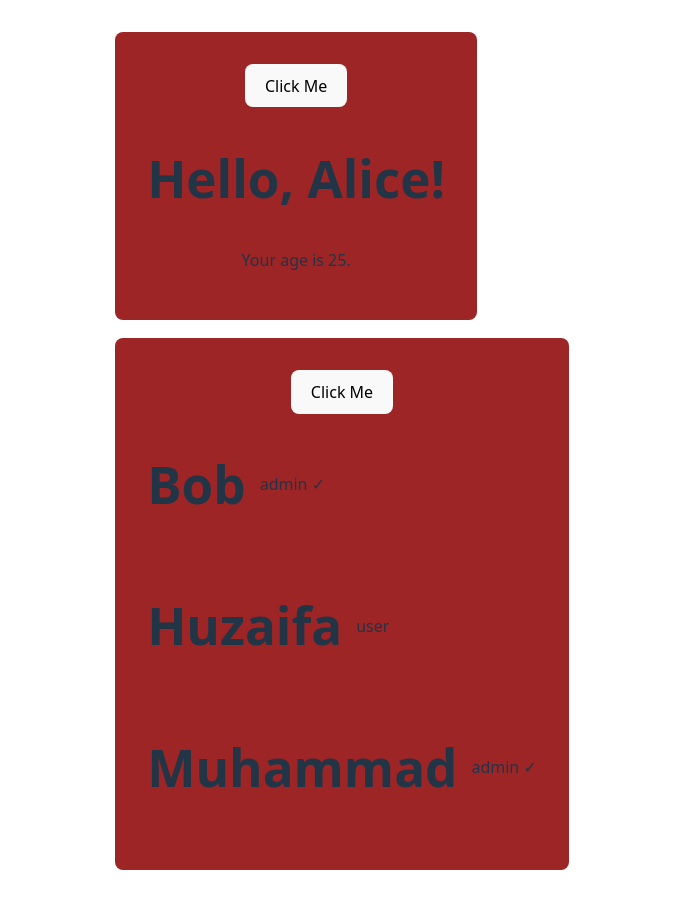
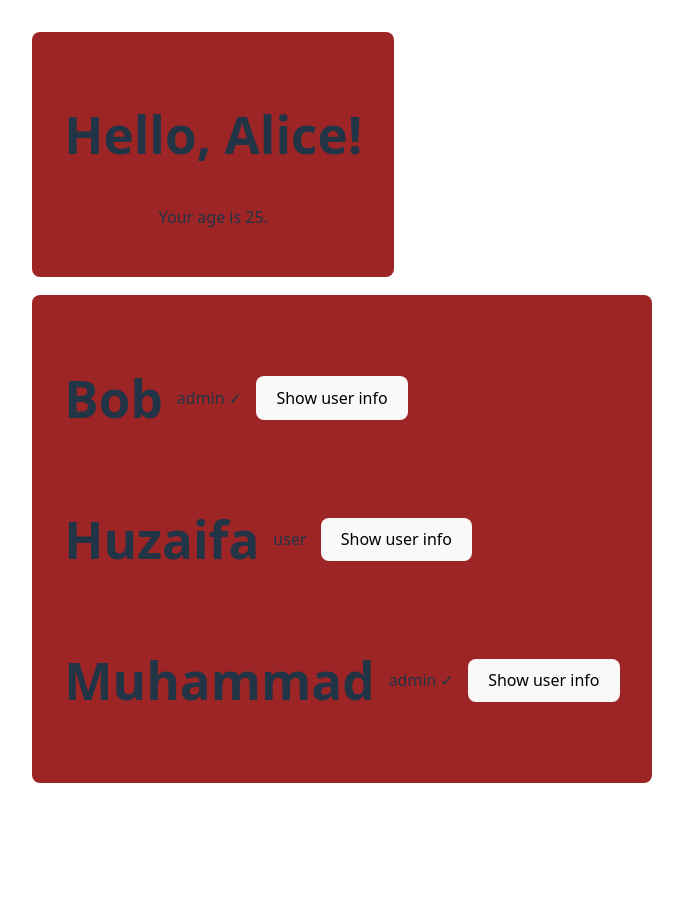
Before and after one commit to Huzaifa-mh/React-19, a React (Vite) app in the folder React19-Practice2/: page / in a window 1280 px wide. Shown: the top 908 px of the page, without its empty margins (298-981 px from the left). After the commit the page ends 833 px from the top, so only its background shows below. Built offline with nearby package versions, Linux system fonts and the light colour scheme.

Commit message:
Refactor Usercard component to add button for greeting user and update button styles

```diff
--- a/React19-Practice2/src/App.tsx
+++ b/React19-Practice2/src/App.tsx
@@ -1,4 +1,4 @@
-import React, { Children } from 'react';
+import React from 'react';
 import './App.css'
 
 //this is one way of passing the props with type annotations
@@ -19,6 +19,11 @@
   verified:boolean
 }
 const Usercard = ({name, role, verified}: UsercardProps) =>{
+
+  const greetUser = (userName: string) =>{
+    alert(`Hello, ${userName}!`);
+  };
+
   return (
     <div style={
       {display: 'flex',
@@ -27,6 +32,10 @@
     }>
       <h1>{name}</h1>
       <p>{role} {verified ? "✓" : ""}</p>
+      <button onClick={(event)=>{
+        greetUser(name);
+        console.log(event.target)
+      }}>Show user info</button>
     </div>
   );
 }
@@ -35,19 +44,18 @@
 const Card = ({ children }: React.PropsWithChildren) =>{
   return (
     <div className='card'>
-      <Button />
       <section>{children}</section>
      </div>
   );
 };
 
 const Button = () =>{
-  // const handleClick = () =>{
-  //   alert("Button Clicked");
-  // };
-  // return <button onClick={handleClick}>Click Me</button>;
+  const handleClick = () =>{
+    alert("Button Clicked");
+  };
+  return <button onClick={handleClick}>Click Me</button>;
 
-  return <button onClick={() => alert("Button Clicked")}>Click Me</button>;
+  // return <button onClick={() => alert("Button Clicked")}>Click Me</button>;
 };
 function App() {
   return (
--- a/React19-Practice2/src/index.css
+++ b/React19-Practice2/src/index.css
@@ -42,7 +42,8 @@
   font-size: 1em;
   font-weight: 500;
   font-family: inherit;
-  background-color: #1a1a1a;
+  background-color: white;
+  color: black;
   cursor: pointer;
   transition: border-color 0.25s;
 }
```
